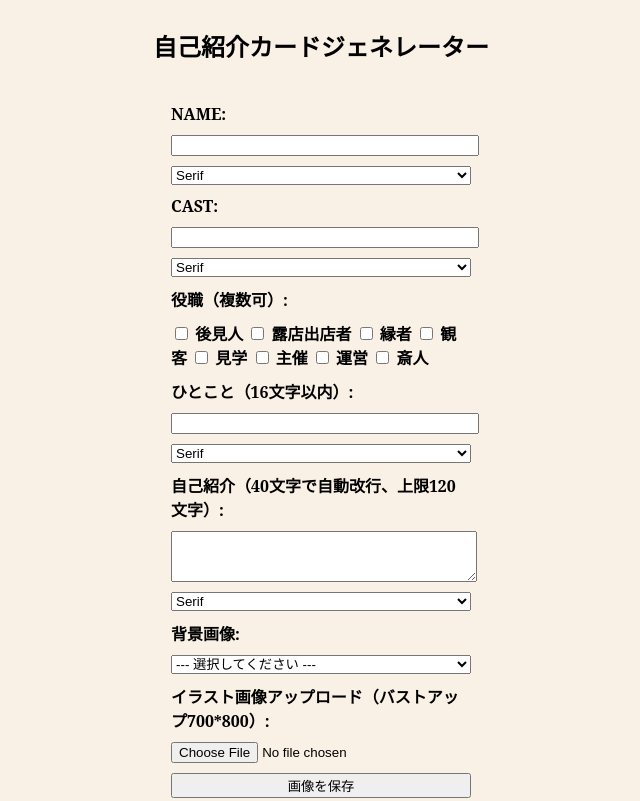
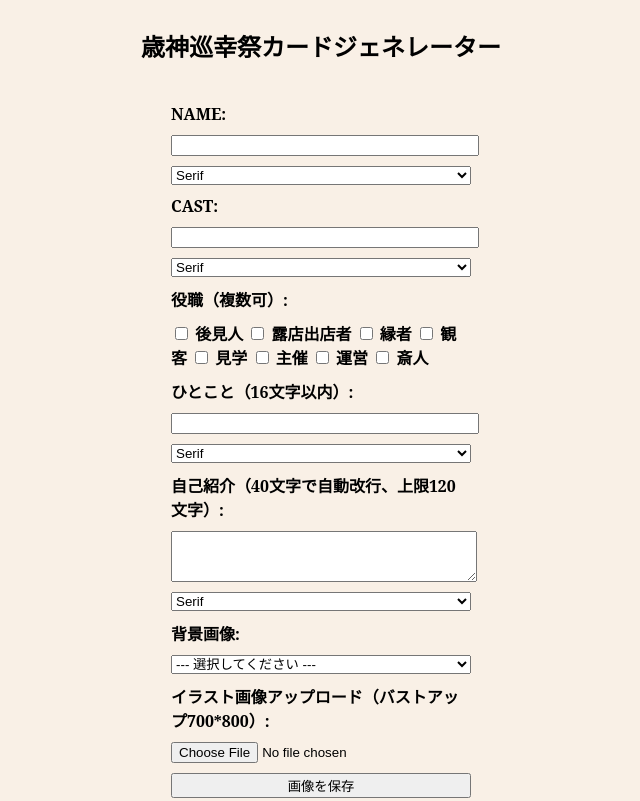
Before and after one commit to sakuraebiage/card_generator_ebi, a plain HTML site: page index.html in a window 1280 px wide. Shown: the top 801 px of the page, without its empty margins (319-959 px from the left). Drawn offline with Linux system fonts and the light colour scheme.

Commit message:
Update index.html

```diff
--- a/index.html
+++ b/index.html
@@ -27,7 +27,7 @@ input[type="text"], select, textarea { width: 100%; }
 </style>
 </head>
 <body>
-<h2>自己紹介カードジェネレーター</h2>
+<h2>歳神巡幸祭カードジェネレーター</h2>
 <div class="form">
 
 <label>NAME:</label>
```
